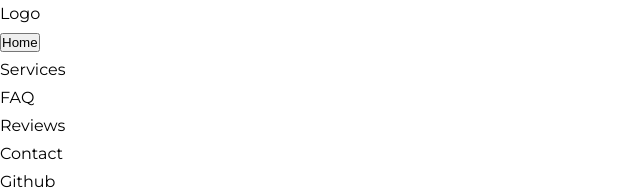
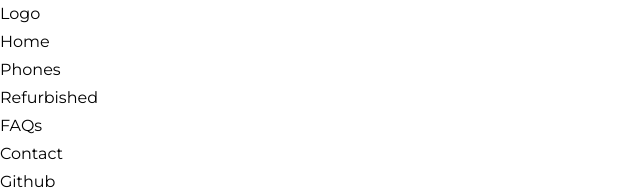
Before and after one commit to cgathua/react-mockup2, a React (Vite) app: page / in a window 1280 px wide. Shown: the top 189 px of the page, without its empty margins (0-640 px from the left). Built offline with nearby package versions, Linux system fonts and the light colour scheme.

Commit message:
Update Navbar.tsx

```diff
--- a/src/components/Navbar.tsx
+++ b/src/components/Navbar.tsx
@@ -10,50 +10,50 @@ type ULList = {
 const NavigationMenuDesktop = () => {
 
     let ulLists: ULList = [
-        { id: 0, link: '#home', title: 'Home'},
-        { id: 1, link: '#services', title: 'Services'},
-        { id: 2, link: '#faqs', title: 'FAQ'},
-        { id: 3, link: '#reviews', title: 'Reviews'},
-        { id: 4, link: '#contact', title: 'Contact'}
+        { id: 0, link: '#home', title: 'Home' },
+        { id: 1, link: '#services', title: 'Services' },
+        { id: 2, link: '#faqs', title: 'FAQ' },
+        { id: 3, link: '#reviews', title: 'Reviews' },
+        { id: 4, link: '#contact', title: 'Contact' }
     ]
     return (
         <header>
             <nav>
-            <a href='/' className='logo'>Logo</a>
+                <a href='#' className='logo'>Logo</a>
                 <NavigationMenu.Root className='NavigationMenuRoot' value='string'>
                     <NavigationMenu.List className='NavigationMenuList'>
                         <NavigationMenu.Item>
-                <NavigationMenu.Trigger className="NavigationMenuTrigger">
+                            <NavigationMenu.Link className="NavigationMenuLink" href="#">
                                 Home
-                </NavigationMenu.Trigger>
-                </NavigationMenu.Item>
-
-                <NavigationMenu.Item>
-                    <NavigationMenu.Link className="NavigationMenuLink" href="#">
-                        Services
                             </NavigationMenu.Link>
                         </NavigationMenu.Item>
 
                         <NavigationMenu.Item>
-                    <NavigationMenu.Link className="NavigationMenuLink" href="#">
-                        FAQ
+                            <NavigationMenu.Link className="NavigationMenuLink" href="#phones">
+                                Phones
                             </NavigationMenu.Link>
                         </NavigationMenu.Item>
 
                         <NavigationMenu.Item>
-                    <NavigationMenu.Link className="NavigationMenuLink" href="#">
-                        Reviews
+                            <NavigationMenu.Link className="NavigationMenuLink" href="#refurbished">
+                                Refurbished
                             </NavigationMenu.Link>
                         </NavigationMenu.Item>
 
                         <NavigationMenu.Item>
-                    <NavigationMenu.Link className="NavigationMenuLink" href="#">
+                            <NavigationMenu.Link className="NavigationMenuLink" href="#faq">
+                                FAQs
+                            </NavigationMenu.Link>
+                        </NavigationMenu.Item>
+
+                        <NavigationMenu.Item>
+                            <NavigationMenu.Link className="NavigationMenuLink" href="#contact">
                                 Contact
                             </NavigationMenu.Link>
                         </NavigationMenu.Item>
 
                         <NavigationMenu.Item>
-                    <NavigationMenu.Link className="NavigationMenuLink" href="https://github.com/cgathua">
+                            <NavigationMenu.Link className="NavigationMenuLink" href="https://github.com/cgathua?tab=repositories" target='blank'>
                                 Github
                             </NavigationMenu.Link>
                         </NavigationMenu.Item>
```
Lines whose indentation alone changed are shown as unchanged.
